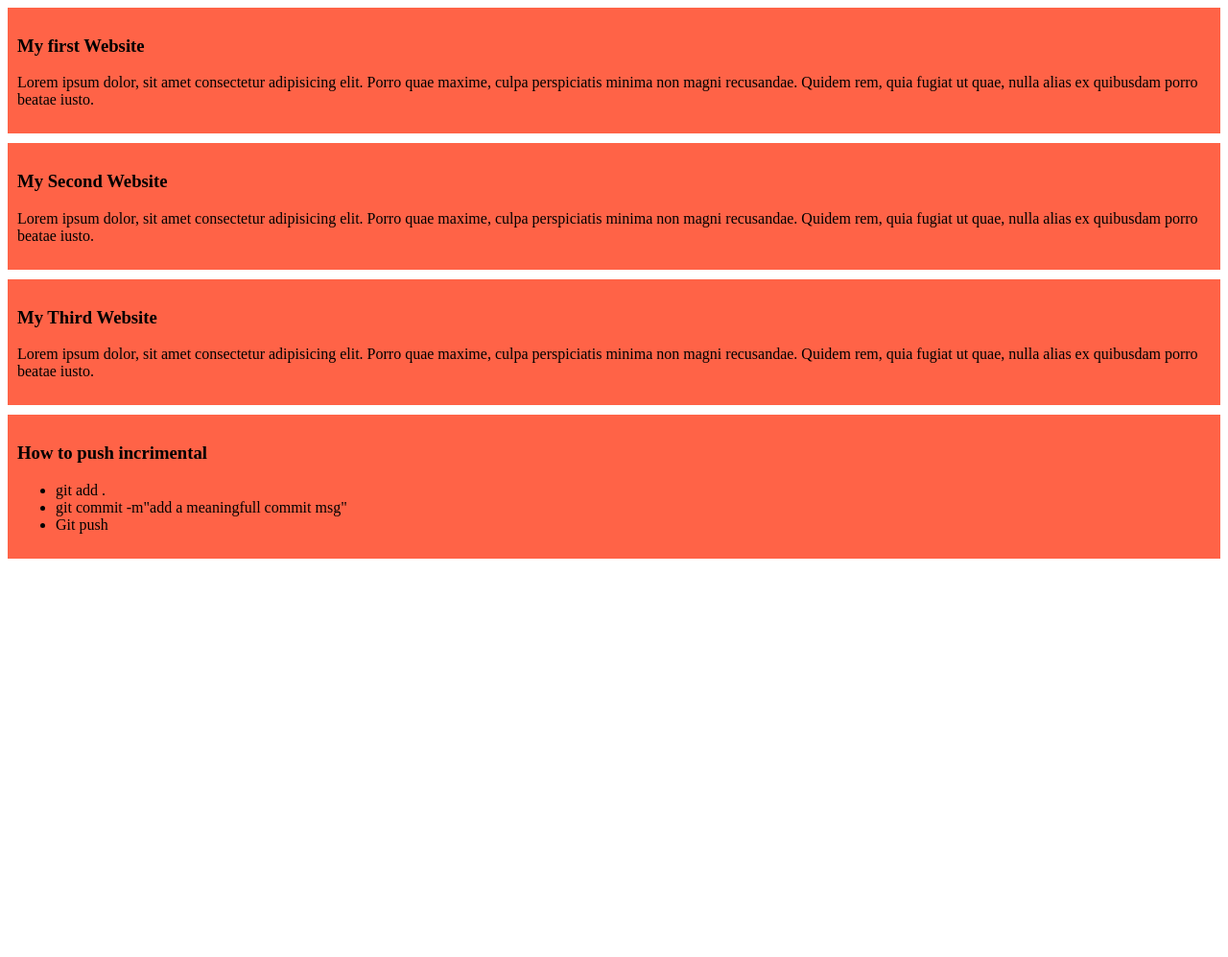
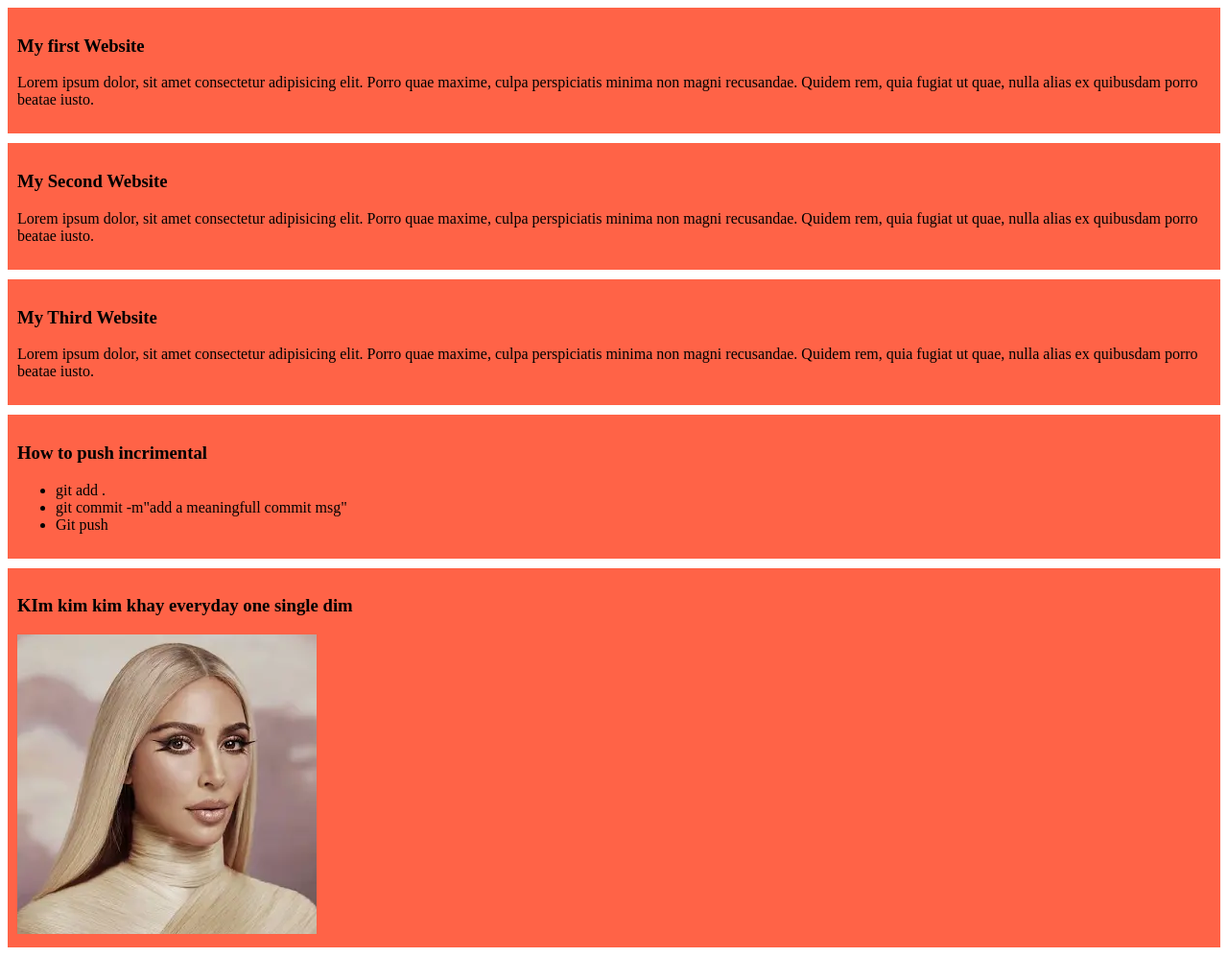
Before and after one commit to riyan1209/my-simple-website, a plain HTML site: page index.html in a window 1280 px wide. Shown: the whole page at 96% size. Before the commit the page ends 800 px from the top, so only its background shows below. Drawn offline with Linux system fonts and the light colour scheme.

Commit message:
added a picture

```diff
--- a/index.html
+++ b/index.html
@@ -24,5 +24,9 @@
             <li>Git push</li>
         </ul>
     </div>
+    <div>
+        <h3>KIm kim kim khay everyday one single dim</h3>
+        <img src="./images/kim.jpg" alt="">
+    </div>
 </body>
 </html>
```
Also changed, not shown: images/kim.jpg (added).
